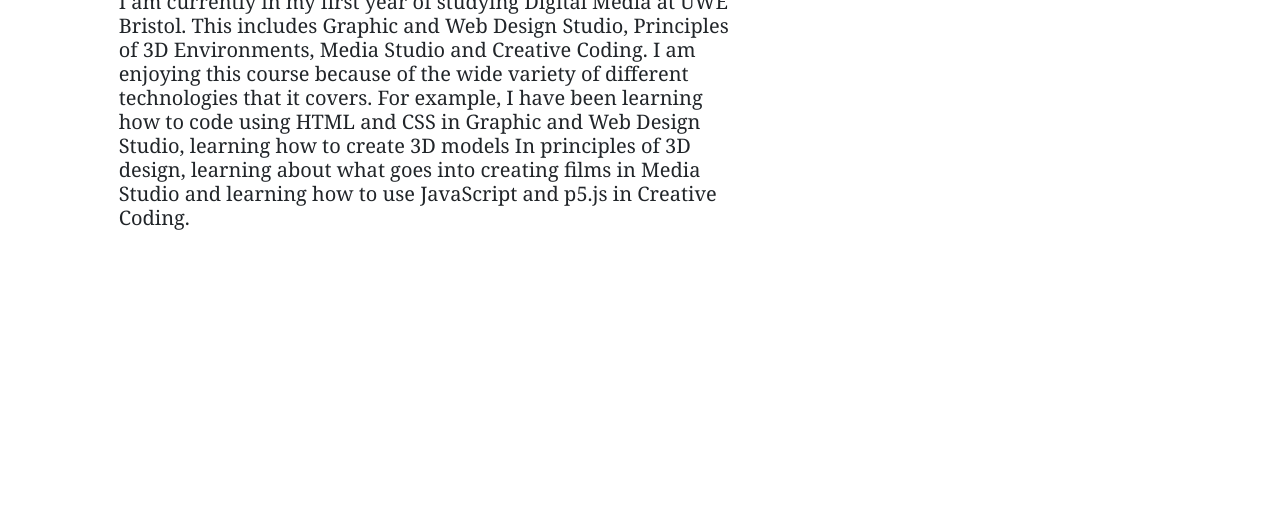
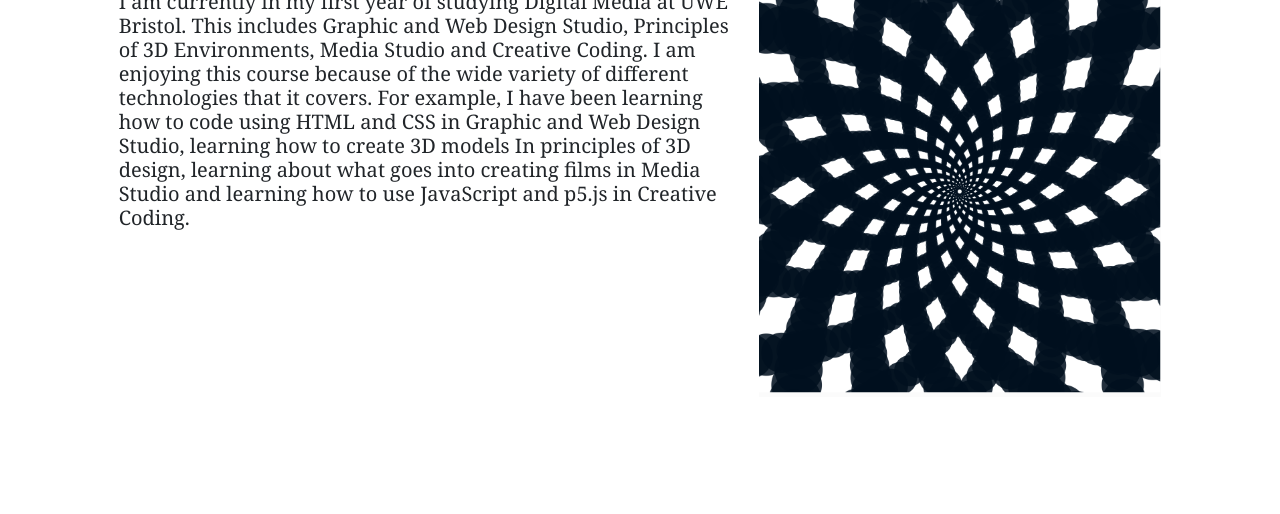
Before and after one commit to TobyWolfenden/GWDSPortfolio, a plain HTML site: page index.html in a window 1280 px wide. Shown: the part 286-800 px from the top of the page. Drawn offline with Linux system fonts and the light colour scheme.

Commit message:
Added an image

```diff
--- a/index.html
+++ b/index.html
@@ -87,6 +87,10 @@ p {
 at UWE Bristol. This includes Graphic and Web Design Studio, Principles of 3D Environments, Media Studio and Creative Coding. I am enjoying this course because of the wide variety of different technologies that it covers. For example, I have been learning how to code using HTML and CSS in Graphic and Web Design Studio, learning how to create 3D models In principles of 3D design, learning about what goes into creating films in Media Studio and learning how to use JavaScript and p5.js in Creative Coding. </h4>
    </div>
 
+   <div class="col-md-4">
+    <img src="images/Screenshot 2026-11-13 153430.png" class="img-fluid">
+        </div>
+
 
     </div>
     <div class="col-md-4">
```
Also changed, not shown: images/GWDS.svg (deleted), images/Screenshot 2026-11-13 153430.png (added), images/caterpillar.jpg (deleted), images/fatherwilliam.jpg (deleted), images/shoes.jpg (deleted), images/walrus.jpeg (deleted), 1 other file.
